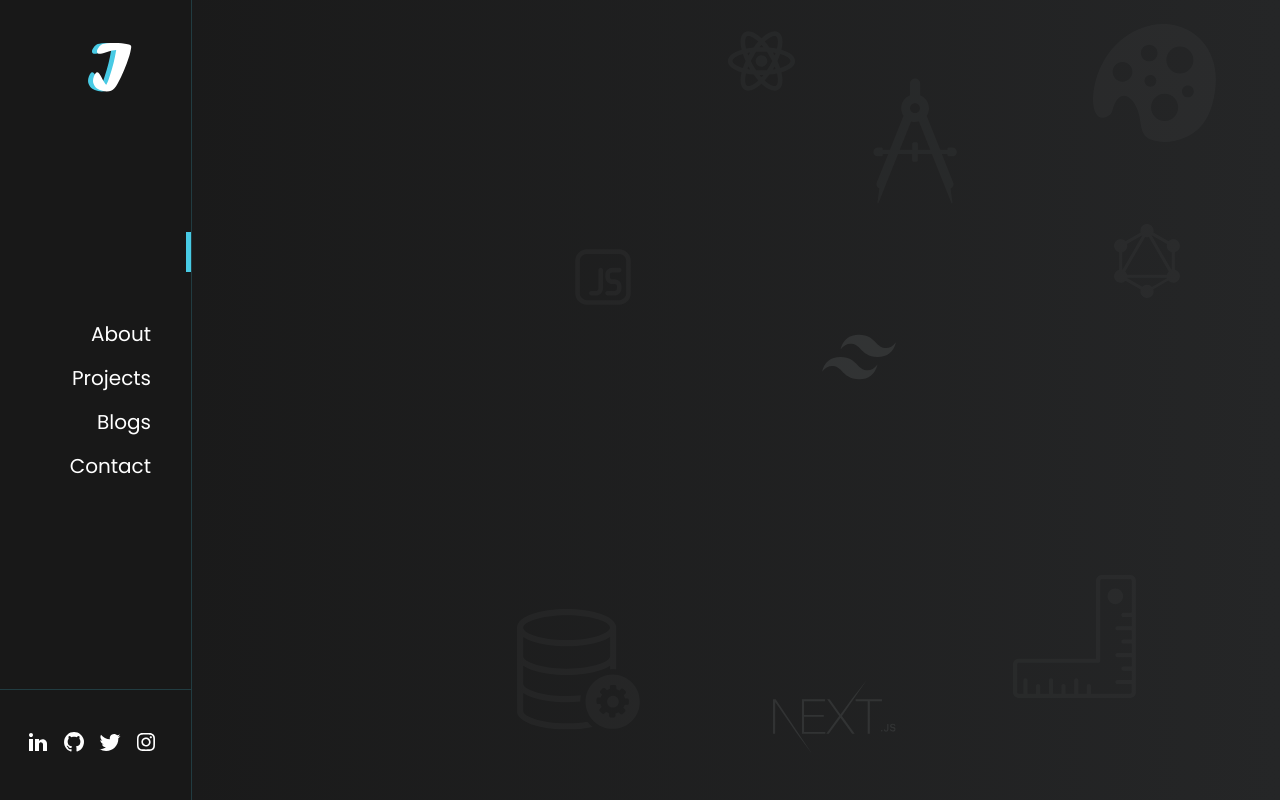
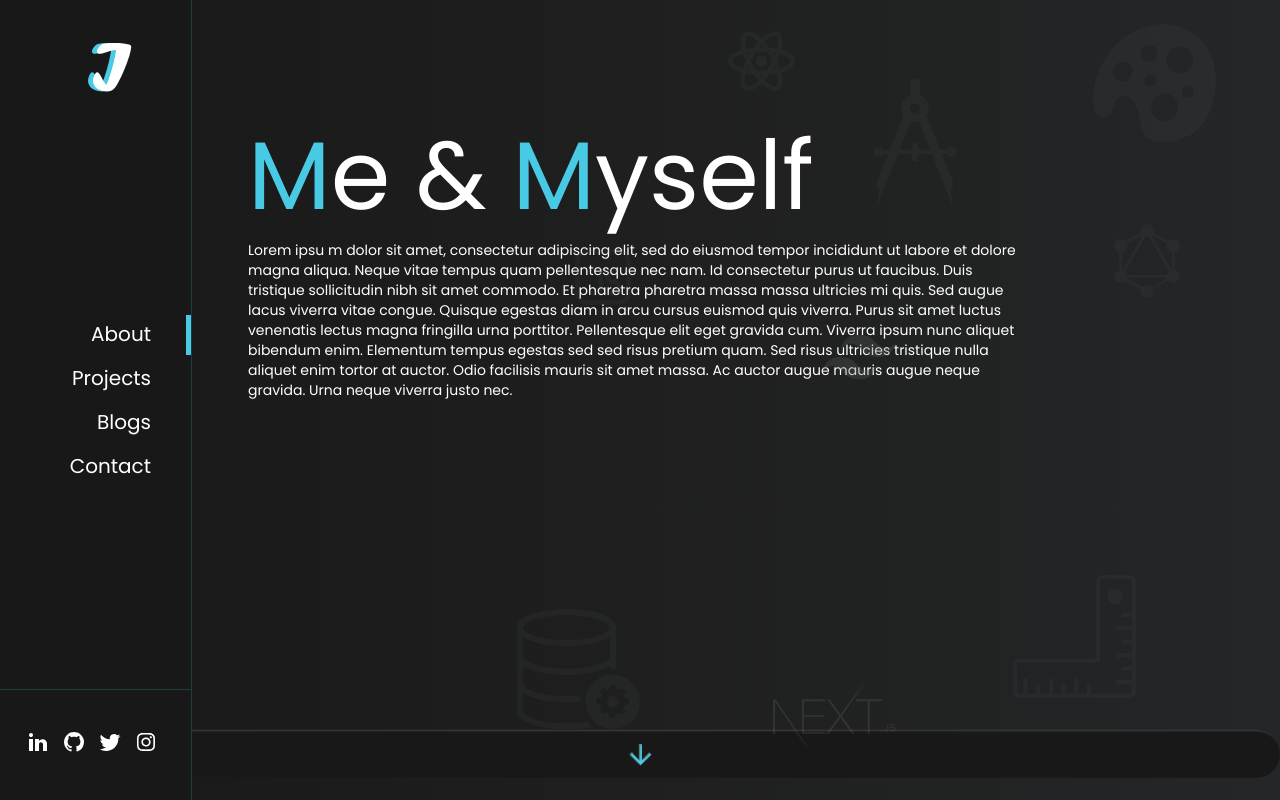
Before and after one commit to tanishkkkk/portfolio-1, a Next.js app: page / in a window 1280 px wide. Both pictures are taken after a click on the link "About". Built offline with nearby package versions, Linux system fonts and the light colour scheme.

Commit message:
feat: added products page

```diff
--- a/components/About/About.js
+++ b/components/About/About.js
@@ -1,18 +1,37 @@
 import React, { useEffect, useState } from 'react'
 import { useRoute } from '../../Context'
+import Arrow from '../../Images/Arrow.svg'
+import Image from 'next/image'
+
 export const About = () => {
     const { route } = useRoute()
     const [slide, setSlide] = useState('')
+    const [isHidden,setIsHidden] = useState('hidden')
+    const { setRoute } = useRoute()
+
+    function changePage() {
+        setTimeout(()=>{
+            setRoute('projects')
+        },150)
+        setSlide('slideUp')
+    }
     useEffect(() => {
         if (route === 'about') {
             setSlide('slide-up-bottom')
+            setTimeout(()=>{
+                setIsHidden('')
+            },0)
         }
     }, [route])
 
 
     return (
-        <div className={`${slide} w-full h-full`}>
-
+        <div className={`${slide} h-full pl-6 pr-3 pt-28 md:pt-32 justify-center text-white-50 font-poppins ${isHidden}`}>
+            <h1 className="text-3xl md:pl-56 md:text-8xl"><span className="text-aqua-600  ">M</span>e &#38; <span className="text-aqua-600">M</span>yself</h1>
+            <p className="text-sm pt-2 md:pl-56 md:w-4/5 md:pt-4">Lorem ipsu m dolor sit amet, consectetur adipiscing elit, sed do eiusmod tempor incididunt ut labore et dolore magna aliqua. Neque vitae tempus quam pellentesque nec nam. Id consectetur purus ut faucibus. Duis tristique sollicitudin nibh sit amet commodo. Et pharetra pharetra massa massa ultricies mi quis. Sed augue lacus viverra vitae congue. Quisque egestas
+                diam in arcu cursus euismod quis viverra. Purus sit amet luctus venenatis lectus magna fringilla urna porttitor. Pellentesque elit eget gravida cum. Viverra ipsum nunc aliquet bibendum enim. Elementum tempus egestas sed sed risus pretium quam. Sed risus ultricies tristique nulla aliquet enim tortor at auctor. Odio facilisis mauris sit amet massa. Ac auctor augue mauris augue neque gravida. Urna neque viverra justo nec.
+            </p>
+            <button onClick={changePage} className={`bounce btn-emboss absolute bottom-4 right-0 left-0 m-auto bg-gray-950 rounded-full p-3 flex items-center justify-center`}><Image src={Arrow} /></button>
         </div>
     )
 }
--- /dev/null
+++ b/components/Card/Card.js
@@ -0,0 +1,21 @@
+import React from 'react'
+import Image from 'next/image'
+import Open from '../../Images/Open.svg'
+import Github from '../../Images/Socials/Github.svg'
+
+
+export const Card = ({ img, heading, github, live, details }) => {
+    return (
+        <div className="index-high md:inline-block md:mr-10 bg-gray-950 h-60 w-40 md:w-56 md:h-72 flex flex-col items-center overflow-hidden rounded">
+            <div className="relative">
+                <img className="filter brightness-50" src="https://images.pexels.com/photos/66134/pexels-photo-66134.jpeg?auto=compress&cs=tinysrgb&dpr=2&h=650&w=940" alt="" />
+                <div className="flex items-center justify-end absolute bottom-0 right-0 gap-x-1 pr-2">
+                    <span className=""><Image src={Github} /></span>
+                    <span className="w-6"><Image src={Open} /></span>
+                </div>
+            </div>
+            <h4 className="font-semiBold pt-5 md:text-center">Video Library</h4>
+            <p className="font-extralight text-center text-xs">An application for chess enthusiast  </p>
+        </div>
+    )
+}
--- a/components/Home/Home.js
+++ b/components/Home/Home.js
@@ -17,7 +17,7 @@ export const Home = () => {
                 <h1 className="index-high tracking-widest pt-2"><span className="text-aqua-600" ></span>Hi</h1>
                 <h1 className="index-high tracking-widest pt-2">I&apos;m <span className="text-aqua-600">Ishan</span></h1>
                 <h1 className="index-high tracking-widest text-3xl md:text-7xl pt-2">web <span className="text-aqua-600">d</span>eveloper</h1>
-                <h3 className="index-high font-medium text-sm md:text-xl  text-gray-850 pt-2">MERN <span className="text-aqua-450">/</span> NextJs <span className="text-aqua-450">/</span> Graphql <span className="text-aqua-450">/</span> Tailwind</h3>
+                <h3 className="index-high font-medium text-sm md:text-xl  text-gray-850 pt-2">MERN <span className="text-aqua-450">/</span> NextJs <span className="text-aqua-450">/</span> GraphQl <span className="text-aqua-450">/</span> Tailwind</h3>
                 <button onClick={changePage} className={`bounce btn-emboss absolute bottom-4 right-0 left-0 m-auto bg-gray-950 rounded-full p-3 flex items-center justify-center`}><Image src={Arrow} /></button>
             </div>
 
--- a/components/Nav.js
+++ b/components/Nav.js
@@ -1,4 +1,4 @@
-import React, { useState,useEffect } from 'react'
+import React, { useState, useEffect } from 'react'
 import { useRoute } from '../Context'
 import Logo from '../Images/Socials/Logo.svg'
 import Github from '../Images/Socials/Github.svg'
@@ -14,39 +14,41 @@ import Link from 'next/link'
 
 export const Nav = () => {
     const { route, setRoute } = useRoute()
-    const [top, setTop] = useState(2.9)
-    const [mobileNav, setMobileNav] = useState()
+    const [top, setTop] = useState(50)
+    const [mobileNav, setMobileNav] = useState('hidden')
 
-    function onClickHandler(current, top) {
+    function onClickHandler(current, top, e) {
         setRoute(current)
-        setTop(top)
+        setTop(e?.offsetTop - 5 + top)
+        console.log(e?.offsetTop)
     }
-    useEffect(()=>{
-       switch (route) {
-           case "about":
-                return onClickHandler('about', 14.5)
+    useEffect(() => {
+        const target = document.getElementById(route)
+        switch (route) {
+            case "about":
+                return onClickHandler('about', 0,target)
             case "projects":
-                return onClickHandler('projects', 17)
+                return onClickHandler('projects',0, target)
             case "blogs":
-                return onClickHandler('blogs', 20)
+                return onClickHandler('blogs', 0,target)
             case "contact":
-                return onClickHandler('contact', 22.5)
-       }
+                return onClickHandler('contact',0, target)
+        }
 
-    },[route])
+    }, [route])
     function navAction(action) {
         setMobileNav(action)
     }
     return (
         <>
             {/* Desktop Nav */}
-            <nav className="desktop-nav z-10 border-right bg-gray-950 w-48 h-full fixed top-0 left-0 flex flex-col justify-center items-end gap-y-4 ">
-                <span className="w-40 absolute top-2 link desktop" onClick={() => onClickHandler('home', 2.9)}><Image src={Logo} /></span>
-                <div className="slider w-full absolute h-10" style={{ top: `${top}rem` }}></div>
-                <a onClick={() => onClickHandler('about', 14.5)} className={`link text-white-50 font-poppins text-xl w-full text-right pr-10`}>About</a>
-                <a onClick={() => onClickHandler('projects', 17)} className={`link text-white-50 font-poppins text-xl w-full text-right pr-10`}>Projects</a>
-                <a onClick={() => onClickHandler('blogs', 20)} className={`link text-white-50 font-poppins text-xl w-full text-right pr-10`}>Blogs</a>
-                <a onClick={() => onClickHandler('contact', 22.5)} className={`link text-white-50 font-poppins text-xl w-full text-right pr-10`}>Contact</a>
+            <nav className="desktop-nav z-20 border-right bg-gray-950 w-48 h-full fixed top-0 left-0 flex flex-col justify-center items-end gap-y-4 ">
+                <span className="w-40 absolute top-2 link desktop" onClick={(e) => onClickHandler('home', 50, e.target)}><Image src={Logo} /></span>
+                <div className="slider w-full absolute h-10" style={{ top: `${top}px` }}></div>
+                <a id="about" onClick={(e) => onClickHandler('about', 0, e.target)} className={`link text-white-50 font-poppins text-xl w-full text-right pr-10`}>About</a>
+                <a id="projects" onClick={(e) => onClickHandler('projects', 0, e.target)} className={`link text-white-50 font-poppins text-xl w-full text-right pr-10`}>Projects</a>
+                <a id="blogs" onClick={(e) => onClickHandler('blogs', 0, e.target)} className={`link text-white-50 font-poppins text-xl w-full text-right pr-10`}>Blogs</a>
+                <a id="contact" onClick={(e) => onClickHandler('contact', 0, e.target)} className={`link text-white-50 font-poppins text-xl w-full text-right pr-10`}>Contact</a>
                 <div className="socials absolute bottom-0 pt-10 pb-10 flex gap-x-1 w-full justify-center">
                     <span className="mr-2"><Link href="" ><Image alt="" src={LinkedIn} /></Link></span>
                     <span className="mr-2"><Link href=""><Image alt="" src={Github} /></Link></span>
@@ -58,7 +60,7 @@ export const Nav = () => {
             <div className="w-46 pt-2 absolute top-0 link mobile header"><span className="logo" onClick={() => onClickHandler('home')}><Image src={Logo} /></span><span onClick={() => navAction('animate-in')} className="icon"><Image src={Hamburger} /></span></div>
 
             {/* Mobile Nav */}
-            <nav className={` z-10 nav ${mobileNav} mobile-nav animate border-right bg-gray-950 w-48 h-full fixed top-0 left-0 flex flex-col justify-center items-end gap-y-4 `}>
+            <nav className={` z-10 nav ${mobileNav} mobile-nav border-right bg-gray-950 w-48 h-full fixed top-0 left-0 flex flex-col justify-center items-end gap-y-4 `}>
                 <div className="w-40 absolute top-2 link mobile"><span className="logo"><Image src={Logo} /></span><span onClick={() => navAction('animate-out')} className="icon"><Image src={Close} /></span></div>
                 <a onClick={() => onClickHandler('about', 0)} className={`link text-white-50 font-poppins text-xl w-full text-right pr-10`}>About</a>
                 <a onClick={() => onClickHandler('projects', 0)} className={`link text-white-50 font-poppins text-xl w-full text-right pr-10`}>Projects</a>
--- a/components/Projects/Projects.js
+++ b/components/Projects/Projects.js
@@ -0,0 +1,44 @@
+import React, { useEffect, useState } from 'react'
+import { useRoute } from '../../Context'
+import Arrow from '../../Images/Arrow.svg'
+import Image from 'next/image'
+import { Card } from '../Card/Card'
+export const Projects = () => {
+    const { route } = useRoute()
+    const [slide, setSlide] = useState('')
+    const [isHidden, setIsHidden] = useState('hidden')
+    const { setRoute } = useRoute()
+
+    function changePage() {
+        setTimeout(() => {
+            setRoute('projects')
+        }, 150)
+        setSlide('slideUp')
+    }
+    useEffect(() => {
+        if (route === 'projects') {
+            setSlide('slide-up-bottom')
+            setTimeout(() => {
+                setIsHidden('')
+            }, 0)
+        }
+    }, [route])
+
+
+    return (
+        <div className={`${slide} md:z-10 h-full pl-6 pr-3 pt-28 md:pt-32 justify-center text-white-50 font-poppins ${isHidden}`}>
+            <h1 className="text-3xl md:pl-56 md:text-8xl"><span className="text-aqua-600">M</span>y Work</h1>
+            <div className="flex w-screen mt-2 justify-around overflow-y-scroll flex-wrap md:block md:flex-nowrap pt-10 gap-y-3 md:pl-56 md:pt-6 overflow-x-scroll h-4/5 absolute right-0 left-0 m-auto pb-10 md:pb-24">
+                <Card />
+                <Card />
+                <Card />
+                <Card />
+                <Card />
+                <Card />
+                <Card />
+                <Card />
+            </div>
+            <button onClick={changePage} className={`z-10 bounce btn-emboss absolute bottom-4 right-0 left-0 m-auto bg-gray-950 rounded-full p-3 flex items-center justify-center`}><Image src={Arrow} /></button>
+        </div>
+    )
+}
--- a/components/index.js
+++ b/components/index.js
@@ -4,3 +4,4 @@ export { Layout } from './Layout'
 // Page Components
 export { Home } from './Home/Home'
 export { About } from './About/About'
+export { Projects } from './Projects/Projects'
--- a/pages/index.js
+++ b/pages/index.js
@@ -1,5 +1,5 @@
 import React from 'react'
-import { Layout, Home,About } from '../components'
+import { Layout, Home,About, Projects } from '../components'
 import { useRoute } from '../Context'
 
 const Portfolio = () => {
@@ -10,7 +10,7 @@ const Portfolio = () => {
                 {/* <button className="bg-gray-950 ml-96 mt-96 text-aqua-600 shadow-btn w-36 p-2">Send</button> */}
                 {route === 'home' && <Home />}
                 {route === 'about' && <About />}
-
+                {route === 'projects' && <Projects />}
             </div>
         </Layout>
     )
--- a/styles/globals.css
+++ b/styles/globals.css
@@ -5,164 +5,210 @@
 @tailwind components;
 @tailwind utilities;
 
+::-webkit-scrollbar {
+    width: 0.3rem;
+}
 
-body{
-    overflow: hidden !important;
+::-webkit-scrollbar-track {
+    border-radius: 10px;
+}
+
+::-webkit-scrollbar-thumb {
+    background: #181818;
+    border-radius: 10px;
+}
+
+
+body {
     padding: 0 !important;
-    margin:0 !important;
+    margin: 0 !important;
 }
-.btn{
-    background:linear-gradient(90deg, #181818 0%, #252627 100%);
+
+.btn {
+    background: linear-gradient(90deg, #181818 0%, #252627 100%);
     border: 0.5px solid rgba(24, 24, 24, 0.5);
 }
-.r100{
-    right:30rem
+
+.r100 {
+    right: 30rem
 }
-.r150{
-    right:40rem
+
+.r150 {
+    right: 40rem
 }
-.border-right{
+
+.border-right {
     border-right: 1px solid rgba(72, 202, 228, 0.2);
 }
-.link{
+
+.link {
     cursor: pointer;
 }
-.socials{
+
+.socials {
     border-top: 1px solid rgba(72, 202, 228, 0.2);
 }
-.link-active{
+
+.link-active {
     cursor: pointer;
 }
-.slider{
-    background-color:transparent;
+
+.slider {
+    background-color: transparent;
     z-index: -1;
     border-right: 5px solid #48CAE4;
     transition: 0.5s ease;
 }
-.index-low{
+
+.index-low {
     z-index: 0;
 }
-.index-high{
+
+.index-high {
     z-index: 1 !important;
 }
-.btn-emboss{
+
+.btn-emboss {
     box-shadow: -1px -0.5px 1px rgba(89, 92, 95, 0.25), inset 1px 1px 2px rgba(89, 92, 95, 0.6);
 }
-.bounce{
-    animation:bounce 2s ease infinite;
+
+.bounce {
+    animation: bounce 2s ease infinite;
 }
-.slideUp{
-    animation:slideUp 1s ease;
+
+.slideUp {
+    animation: slideUp 1s ease;
     animation-fill-mode: forwards;
     position: relative;
 }
-.slide-up-bottom{
-    animation:slideUpBottom 0.5s ease;
+
+.slide-up-bottom {
+    animation: slideUpBottom 0.5s ease;
     position: relative;
 }
-@keyframes slideUpBottom{
-    0%{
-        bottom:-100rem;
+
+@keyframes slideUpBottom {
+    0% {
+        bottom: -100rem;
     }
-    100%{
-        bottom:0rem;
+
+    100% {
+        bottom: 0rem;
     }
 }
 
-@keyframes slideUp{
-    0%{
-        top:0rem;
+@keyframes slideUp {
+    0% {
+        top: 0rem;
     }
-    100%{
-        top:-100rem;
+
+    100% {
+        top: -100rem;
     }
 }
 
 /* Nav Responsive */
-@media (max-width: 768px){
-    .nav{
-        transition:0.5s ease;
-        width:100% !important;
+@media (max-width: 768px) {
+    .nav {
+        transition: 0.5s ease;
+        width: 100% !important;
         z-index: 1;
-        display:flex;
+        display: flex;
         align-items: center !important;
-        justify-content:center !important;
+        justify-content: center !important;
     }
-    .link{
+
+    .link {
         text-align: center !important;
         -webkit-tap-highlight-color: transparent;
-        padding:0 !important;
+        padding: 0 !important;
     }
-    .desktop{
-        display:none;
+
+    .desktop {
+        display: none;
     }
-    .header{
+
+    .header {
         z-index: 1;
         background-color: #181818;
-        height:4rem !important;
+        height: 4rem !important;
     }
-    .mobile{
+
+    .mobile {
         display: flex;
-        justify-content:space-around !important;
-        align-items:center !important;
-        width:100% !important;
-        height:5rem;
-        column-gap:5rem;
+        justify-content: space-around !important;
+        align-items: center !important;
+        width: 100% !important;
+        height: 5rem;
+        column-gap: 5rem;
         border-bottom: 1px solid rgba(72, 202, 228, 0.2);
     }
-    .mobile .icon{
+
+    .mobile .icon {
         position: absolute;
         right: 2rem;
     }
-    .mobile .logo{
-        width:7rem;
+
+    .mobile .logo {
+        width: 7rem;
         position: absolute;
-        left:0rem;
-        top:-0.6rem
+        left: 0rem;
+        top: -0.6rem
     }
-    .icon img{
-        width:2rem !important;
+
+    .icon img {
+        width: 2rem !important;
     }
-    .slider{
-        display:none;
+
+    .slider {
+        display: none;
     }
-    .desktop-nav{
-        display:none !important;
+
+    .desktop-nav {
+        display: none !important;
     }
-    .animate-out{
-        animation:out 1s ease;
+
+    .animate-out {
+        animation: out 1s ease;
         animation-fill-mode: forwards;
     }
-    .animate-in{
-        animation:in 1s ease;
+
+    .animate-in {
+        animation: in 1s ease;
         animation-fill-mode: forwards;
     }
+
     @keyframes out {
-        0%{
+        0% {
             opacity: 1;
             left: 0;
         }
-        100%{
+
+        100% {
             left: -100rem;
 
         }
     }
+
     @keyframes in {
-        0%{
-            opacity: 0;
+        0% {
+            opacity: 1;
             left: -30rem;
         }
-        100%{
+
+        100% {
             opacity: 1;
             left: 0rem;
         }
     }
 }
-@media (min-width: 768px){
-    .mobile-nav{
-        display:none !important;
+
+@media (min-width: 768px) {
+    .mobile-nav {
+        display: none !important;
     }
-    .header{
-        display:none !important;
+
+    .header {
+        display: none !important;
     }
 }
```
Also changed, not shown: tailwind.config.js (+8 -1 lines), Images/Open.svg.
